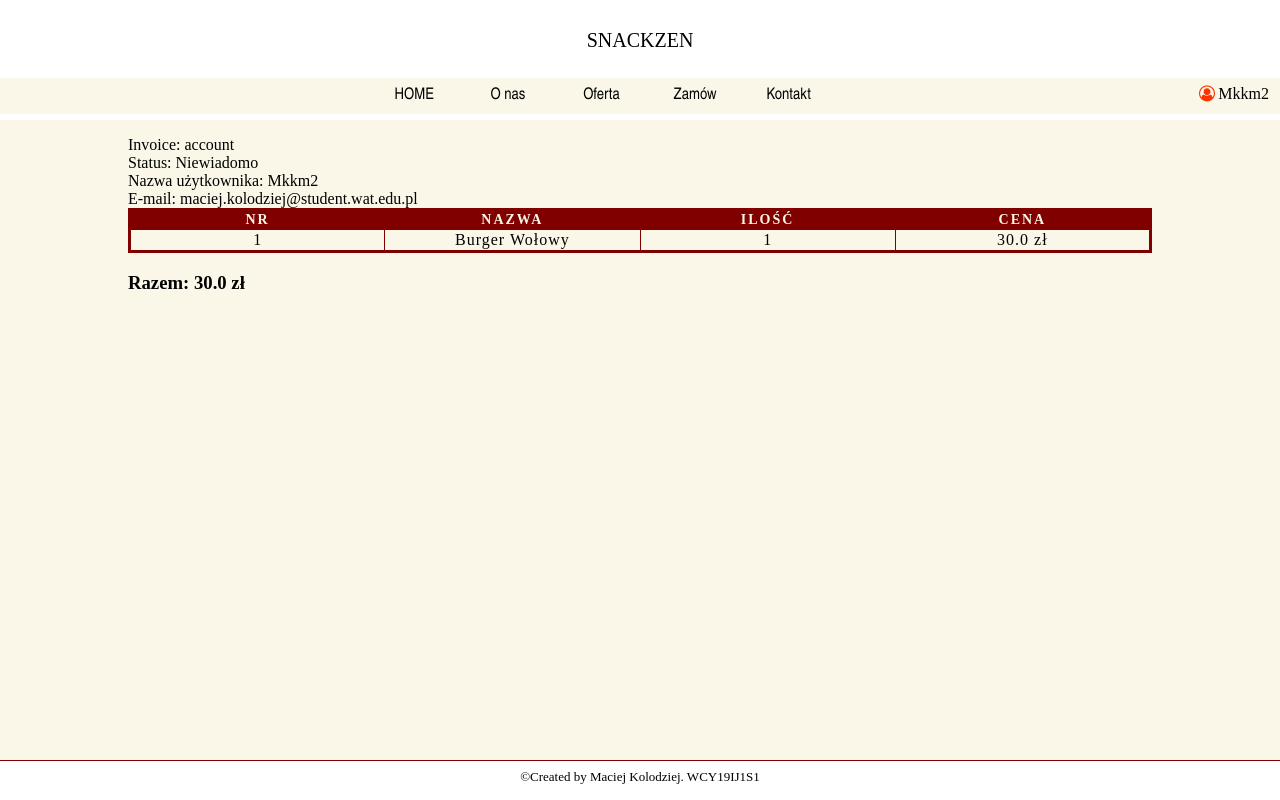
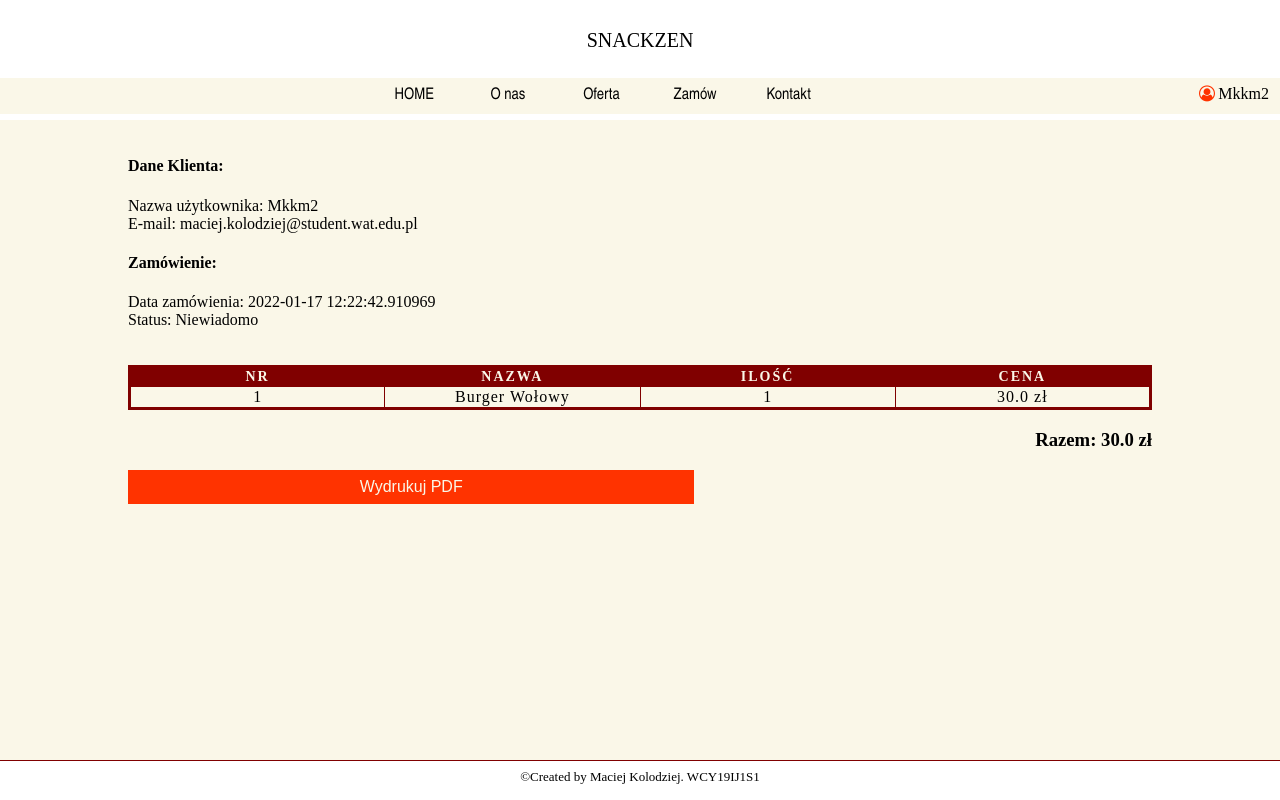
Before and after one commit to mkkm121/ProjektPJF, a Flask app: page /orders/account in a window 1280 px wide. Run offline with Flask 2, Linux system fonts and the light colour scheme; a user stored in the database is signed in; data comes from the database, SQL or seed files in the repository.

Commit message:
Adding printing pdf

```diff
--- a/Restaurant/routes.py
+++ b/Restaurant/routes.py
@@ -1,5 +1,5 @@
 import secrets
-from flask import render_template, flash, redirect, url_for, request, session
+from flask import render_template, flash, redirect, url_for, request, session, make_response
 from Restaurant.forms import RegistrationForm, LoginForm, UpdateAccountForm,\
     RequestResetForm, ResetPasswordForm, MessageForm
 from Restaurant import app, db, bcrypt, mail
@@ -7,7 +7,7 @@ from Restaurant.models import User, Product, CustomerOrder
 from flask_login import login_user, current_user, logout_user, login_required
 from flask_mail import Message
 from Restaurant.dicts import menu, images, menu_elements, menu_elements2, about_content
-
+import pdfkit
 
 @app.route('/')
 @app.route('/home')
@@ -261,3 +261,26 @@ def orders(invoice):
     else:
         return redirect(url_for('login'))
     return render_template('user-order.html', menu=menu, invoice=invoice, total=total, customer=customer, orders=orders)
+
+
+@app.route('/get_pdf/<invoice>', methods=['POST'])
+@login_required
+def get_pdf(invoice):
+    if current_user.is_authenticated:
+        total = 0
+        customer_id = current_user.id
+        if request.method == 'POST':
+            customer = User.query.filter_by(id=customer_id).first()
+            orders = CustomerOrder.query.filter_by(customer_id=customer_id).order_by(CustomerOrder.id.desc()).first()
+            for _key, product in orders.orders.items():
+                total = float(product['price']) * int(product['quantity'])
+
+            rendered = render_template('pdf.html', menu=menu, invoice=invoice, total=total, customer=customer,
+                                       orders=orders)
+            config = pdfkit.configuration(wkhtmltopdf="C:\\Program Files\\wkhtmltopdf\\bin\\wkhtmltopdf.exe")
+            pdf = pdfkit.from_string(rendered, False, configuration=config)
+            response = make_response(pdf)
+            response.headers['content-Type'] = 'application/pdf'
+            response.headers['content-Disposition'] = 'inline: filename=' + invoice + '.pdf'
+            return response
+        return request(url_for('orders'))
--- a/Restaurant/static/styles/style.css
+++ b/Restaurant/static/styles/style.css
@@ -353,13 +353,6 @@ thead {
     font-size: 0.875rem;
     text-transform: uppercase;
 }
-th {
-  letter-spacing: 2px;
-}
-
-td {
-  letter-spacing: 1px;
-}
 
 tbody td {
   text-align: center;
--- a/Restaurant/templates/user-order.html
+++ b/Restaurant/templates/user-order.html
@@ -1,15 +1,16 @@
 {% extends "layout.html" %}
 {% block content %}
     <div id="information-box">
-
     <div class="information-box-content3">
-    <div class="container">
-        <div class="row">
-            <table class="table">
-            Invoice: {{ invoice }} <br>
-            Status: {{ orders.status }} <br>
+            <h4>Dane Klienta: </h4>
             Nazwa użytkownika: {{ customer.username }} <br>
             E-mail: {{ customer.email }} <br>
+            <h4>Zamówienie: </h4>
+            Data zamówienia: {{ orders.date_created }} <br>
+            Status: {{ orders.status }} <br>
+            <br>
+            <br>
+                <table class="table">
                 <thead>
                     <th>Nr</th>
                     <th>Nazwa</th>
@@ -27,8 +28,9 @@
                     {% endfor %}
                 </tbody>
             </table>
-            <h3>Razem: {{ total }} zł</h3>
-        </div>
-    </div>
+            <h3 style ="text-align: right">Razem: {{ total }} zł</h3>
+                <form action="{{url_for('get_pdf', invoice=invoice)}}" method="POST">
+                    <button class="btn" type='submit'>Wydrukuj PDF</button>
+                </form>
     </div></div>
 {% endblock %}
```
Also changed, not shown: Restaurant/templates/pdf.html (added, +32 -0 lines).
